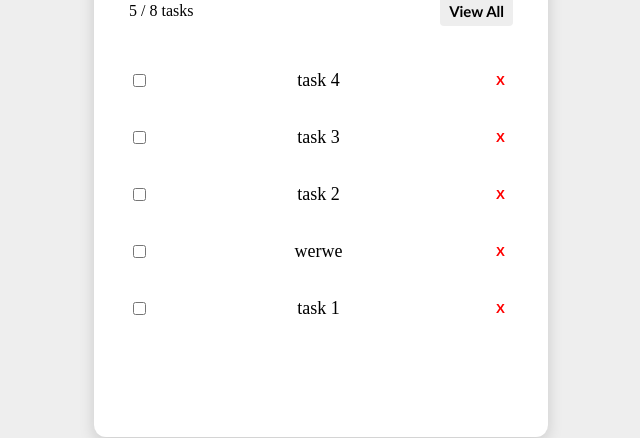
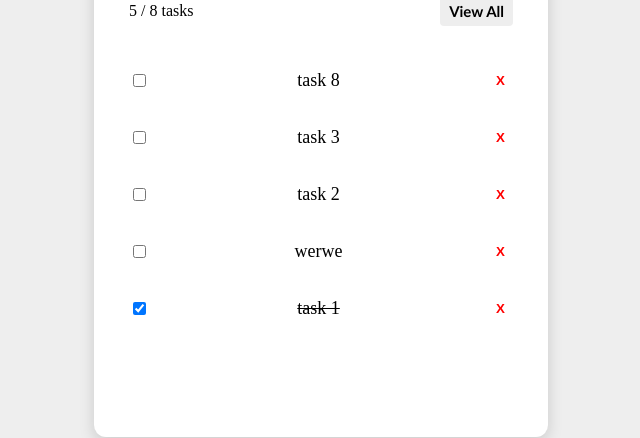
Before and after one commit to AvaniSujith/ToDo-App, a Vue app: page / in a window 1280 px wide. Shown: the part 331-769 px from the top of the page, without its empty margins (327-967 px from the left). Built offline with nearby package versions, Linux system fonts and the light colour scheme; data requests are answered from the project's data file.

Commit message:
Refactor: Chnage logic in search and filter

```diff
--- a/src/pages/HomePage.vue
+++ b/src/pages/HomePage.vue
@@ -16,29 +16,31 @@ const currentFilter = ref("all");
 const searchQuery = ref("");
 
 const filteredTask = computed(() => {
-  if (currentFilter.value === "complete") {
-    return taskStore.tasks.filter((task) => task.completed);
-  } else if (currentFilter.value === "incomplete") {
-    return taskStore.tasks.filter((task) => !task.completed);
+  const tasks = taskStore.tasks;
+  const currentFilterValue = currentFilter.value;
+  const searchQueryValue = searchQuery.value.trim().toLowerCase();
+
+  let result = tasks;
+
+  if (currentFilterValue) {
+    if (currentFilterValue === "complete") {
+      result = tasks.filter((task) => task.completed);
+    } else if (currentFilterValue === "incomplete") {
+      result = tasks.filter((task) => !task.completed);
+    }
   }
-  return taskStore.tasks;
-});
 
-const searchedTask = computed(() => {
-  if (searchQuery.value !== "") {
-    return filteredTask.value.filter((task) =>
-      task.title
-        .toLowerCase()
-        .trim()
-        .includes(searchQuery.value.toLowerCase().trim())
+  if (searchQueryValue !== "") {
+    result = result.filter((task) =>
+      task.title.trim().toLowerCase().includes(searchQueryValue)
     );
   }
 
-  return filteredTask.value;
+  return result;
 });
 
 const recentTasks = computed(() =>
-  [...searchedTask.value].reverse().slice(0, 5)
+  [...filteredTask.value].reverse().slice(0, 5)
 );
 
 const handleFilter = (filter) => {
--- a/taskData.json
+++ b/taskData.json
@@ -18,7 +18,7 @@
     {
       "id": "41a2",
       "title": "task 1",
-      "completed": false
+      "completed": true
     },
     {
       "id": "4811",
@@ -36,8 +36,8 @@
       "completed": false
     },
     {
-      "id": "efd7",
-      "title": "task 4",
+      "id": "2267",
+      "title": "task 8",
       "completed": false
     }
   ]
```
